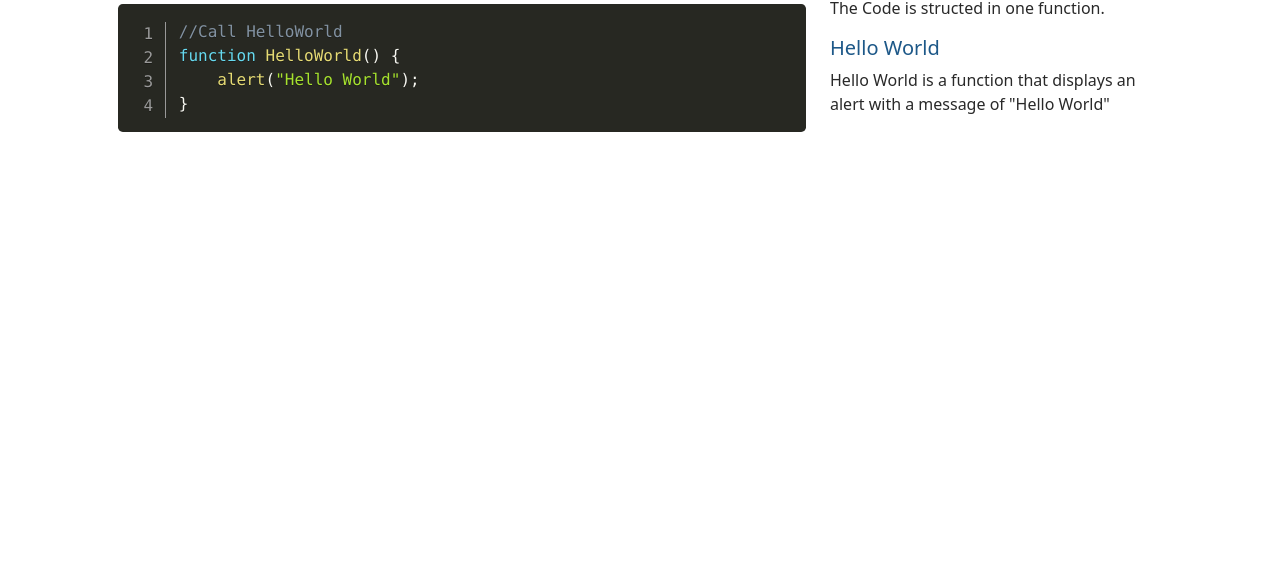
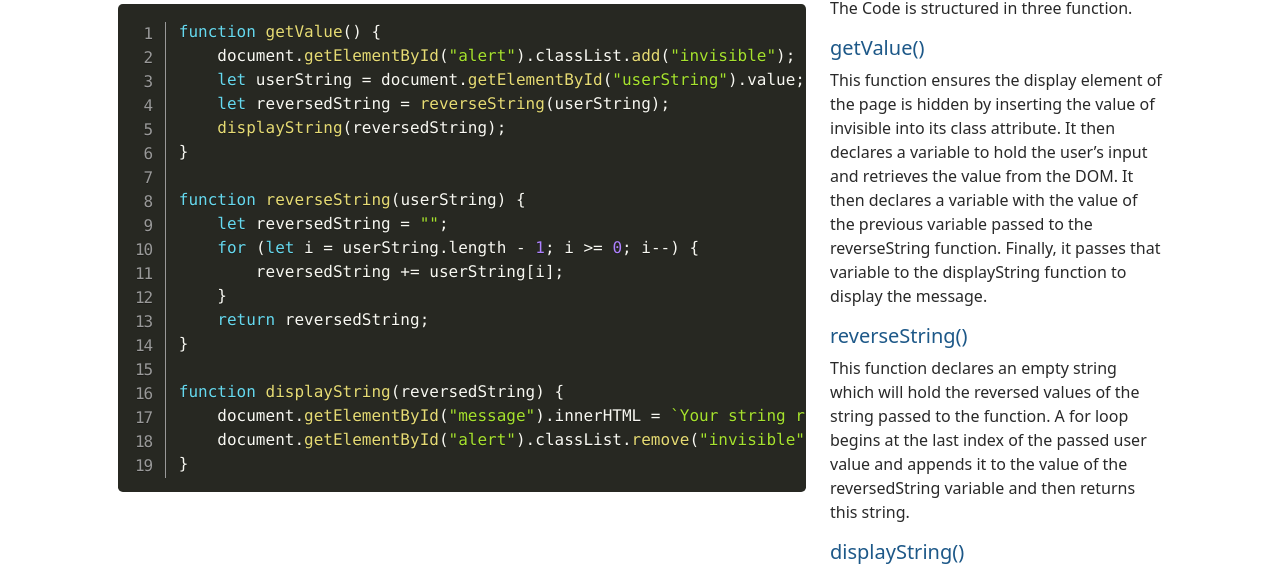
Before and after one commit to ArthurRedmond/Rewind, a plain HTML site: page code.html in a window 1280 px wide. Shown: the part 147-716 px from the top of the page. Drawn offline with nearby package versions, Linux system fonts and the light colour scheme.

Commit message:
Update code.html

```diff
--- a/code.html
+++ b/code.html
@@ -43,7 +43,7 @@
                         <a class="nav-link" target="_blank" href="https://github.com/ArthurRedmond/Rewind">Git Repo</a>
                     </li>
                     <li class="nav-item">
-                        <a class="nav-link" target="_blank" href="#">About</a>
+                        <a class="nav-link" target="_blank" href="https://arthurredmond.com">About</a>
                     </li>
                 </ul>
             </div>
@@ -56,17 +56,45 @@
             <div class="row row-cols-1 row-cols-lg-2">
                 <div class="col-lg-8">
                     <pre class="line-numbers"><code class="language-javascript">
-                        //Call HelloWorld
-                        function HelloWorld() {
-                            alert("Hello World");
+                        function getValue() {
+                            document.getElementById("alert").classList.add("invisible");
+                            let userString = document.getElementById("userString").value;
+                            let reversedString = reverseString(userString);
+                            displayString(reversedString);
+                        }
+
+                        function reverseString(userString) {
+                            let reversedString = "";
+                            for (let i = userString.length - 1; i >= 0; i--) {
+                                reversedString += userString[i];
+                            }
+                            return reversedString;
+                        }
+
+                        function displayString(reversedString) {
+                            document.getElementById("message").innerHTML = `Your string reveresed is: ${reversedString}`;
+                            document.getElementById("alert").classList.remove("invisible");
                         }
                     </code>
                     </pre>
                 </div>
                 <div class="col-lg-4">
-                    <p>The Code is structed in one function.</p>
-                    <h5>Hello World</h5>
-                    <p>Hello World is a function that displays an alert with a message of "Hello World"</p>
+                    <p>The Code is structured in three function.</p>
+                    <h5>getValue()</h5>
+                    <p>This function ensures the display element of the page is hidden by inserting the value of
+                        invisible into its class attribute. It then declares a variable to hold the user’s input and
+                        retrieves the value from the DOM. It then declares a variable with the value of the previous
+                        variable passed to the reverseString function. Finally, it passes that variable to the
+                        displayString function to display the message.</p>
+                    <h5>reverseString()</h5>
+                    <p>This function declares an empty string which will hold the reversed values of the string passed
+                        to the function. A for loop begins at the last index of the passed user value and appends it to
+                        the value of the reversedString variable and then returns this string.</p>
+                    <h5>displayString()</h5>
+                    <p>This function receives the passed value manipulated by the prior function and enters a string
+                        literal containing the value of the passed string into the document. It then removes the
+                        invisible value from the class attribute of the display element which causes the message to be
+                        visible. </p>
                 </div>
             </div>
         </div>
```
Also changed, not shown: app.html (+1 -1 lines), index.html (+2 -3 lines), js/site.js (+1 -9 lines).
